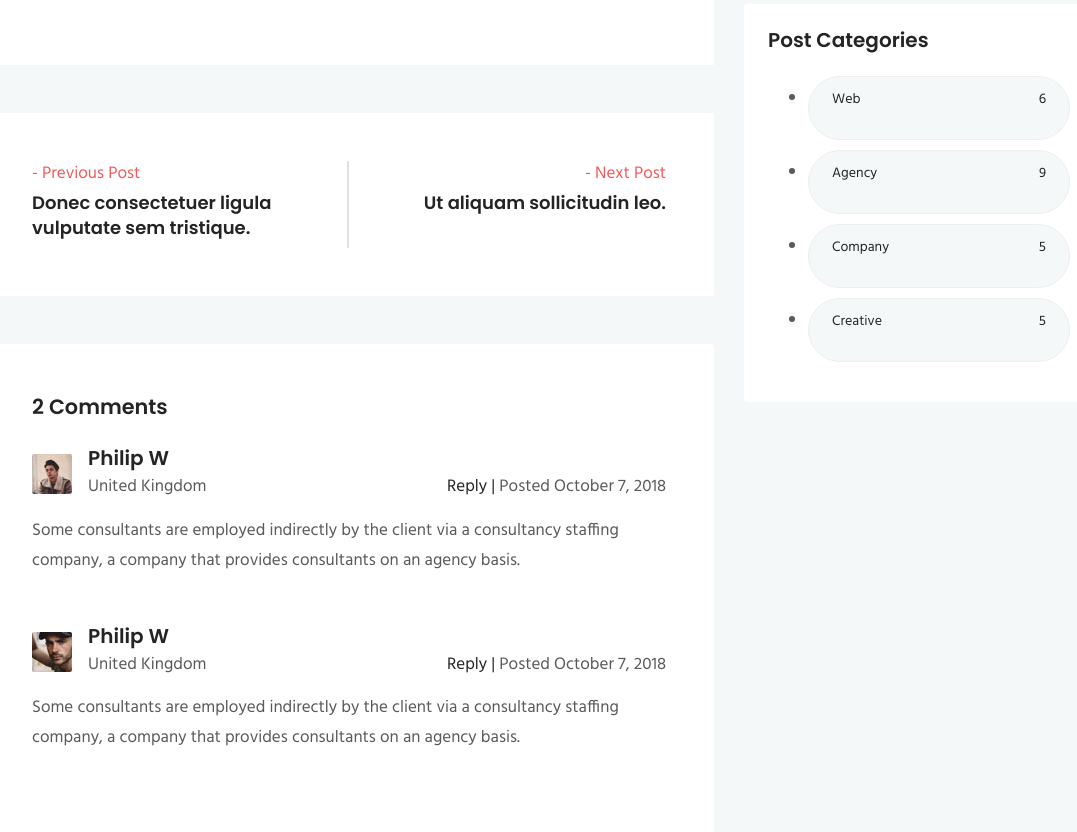
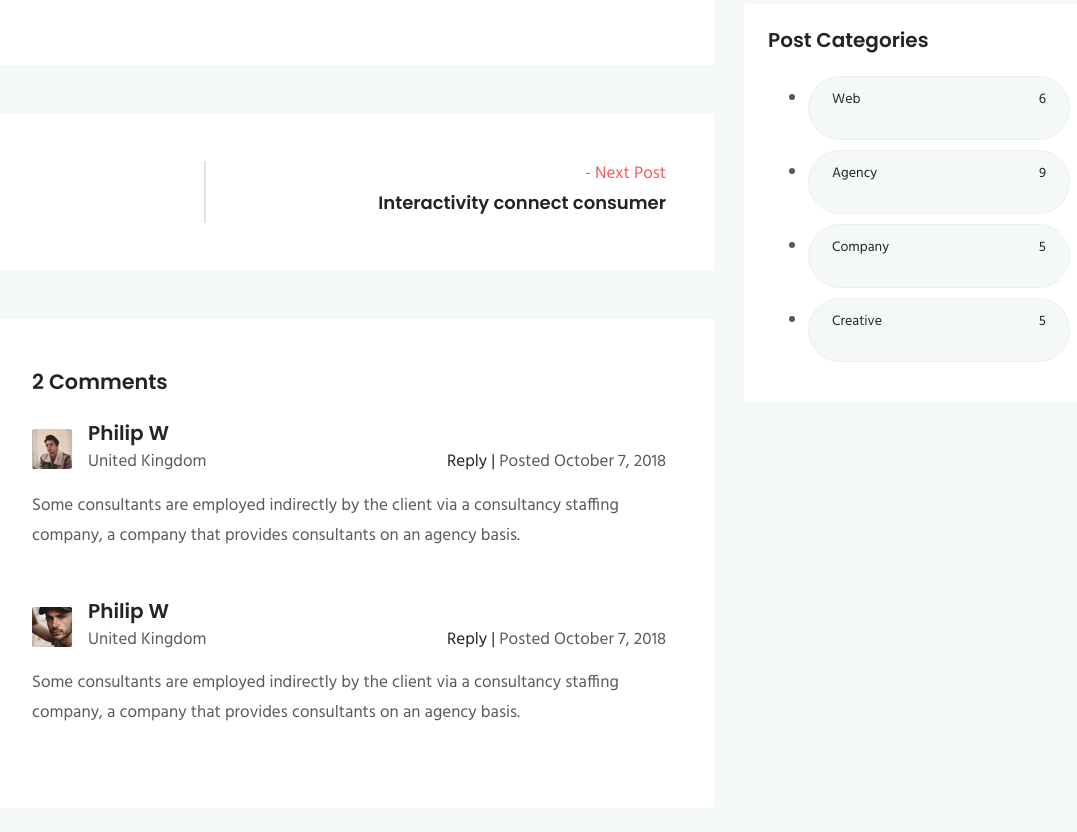
Before and after one commit to Arash7447/mysite-2, a Django app: page /blog/1/ in a window 1280 px wide. Shown: the part 1701-2533 px from the top of the page, without its empty margins (101-1178 px from the left). Run offline with Django 5.2, Linux system fonts and the light colour scheme; data comes from the database, SQL or seed files in the repository; both versions use the stored data as it was after the commit; tables that the repository leaves empty hold one stand-in row (values such as "Sample post"); parts of the project's set-up code (start-up, migrations or seed data) failed here and were passed over; some libraries are stand-ins or nearby versions; some web fonts are replaced.

Commit message:
added next and previous posts switch
added next and previous posts switch

```diff
--- a/templates/blog/blog-single.html
+++ b/templates/blog/blog-single.html
@@ -94,21 +94,27 @@
 
 	<div class="col-lg-12 mb-5">
 		<div class="posts-nav bg-white p-5 d-lg-flex d-md-flex justify-content-between ">
-			<a class="post-prev align-items-center" href="#">
+			<a class="post-prev align-items-center" href="/blog/{{ previous_post.id }}/">
 				<div class="posts-prev-item mb-4 mb-lg-0">
+					{% if previous_post %}
 					<span class="nav-posts-desc text-color">- Previous Post</span>
 					<h6 class="nav-posts-title mt-1">
-						Donec consectetuer ligula <br>vulputate sem tristique.
+					{{ previous_post.title }}
 					</h6>
+					{% else %}
+					{% endif %}
 				</div>
 			</a>
 			<div class="border"></div>
-			<a class="posts-next" href="#">
+			<a class="posts-next" href="/blog/{{ next_post.id }}/">
 				<div class="posts-next-item pt-4 pt-lg-0">
+						{% if next_post %}
 					<span class="nav-posts-desc text-lg-right text-md-right text-color d-block">- Next Post</span>
 					<h6 class="nav-posts-title mt-1">
-						Ut aliquam sollicitudin leo.
+						{{ next_post.title }}
 					</h6>
+					{% else %}
+					{% endif %}
 				</div>
 			</a>
 		</div>
@@ -192,13 +198,6 @@
 					{% postcategories %}
 
 
-
-
-
-
-
-
-
 </div>
             </div>
         </div>
```
Also changed, not shown: db.sqlite3.
